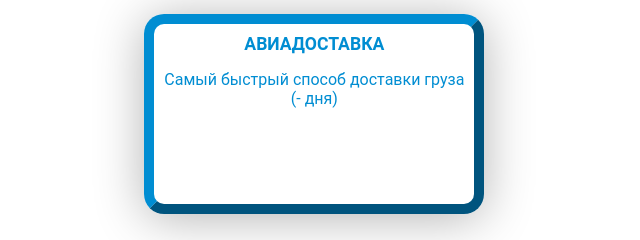
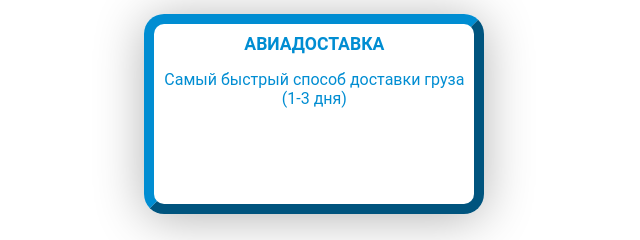
Before and after one commit to lavatee/sever_frontend, a plain HTML site: page index.html in a window 1280 px wide. Shown: the part 157-397 px from the top of the page, 0-640 px from the left. Drawn offline with Linux system fonts and the light colour scheme.

Commit message:
delivery description was changed

```diff
--- a/index.html
+++ b/index.html
@@ -13,7 +13,7 @@
         <div class="container">
             <a class="block" href="./pdf.html" onclick="SaveCurrentPdfLink('./img/avia.png')">
                 <h3>АВИАДОСТАВКА</h3>
-                <p>Самый быстрый способ доставки груза<br/>(- дня)</p>
+                <p>Самый быстрый способ доставки груза<br/>(1-3 дня)</p>
             </a>
             <a class="block" href="./pdf.html" onclick="SaveCurrentPdfLink('./img/sborny.png')">
                 <h3>СБОРНАЯ ОТПРАВКА</h3>
```
